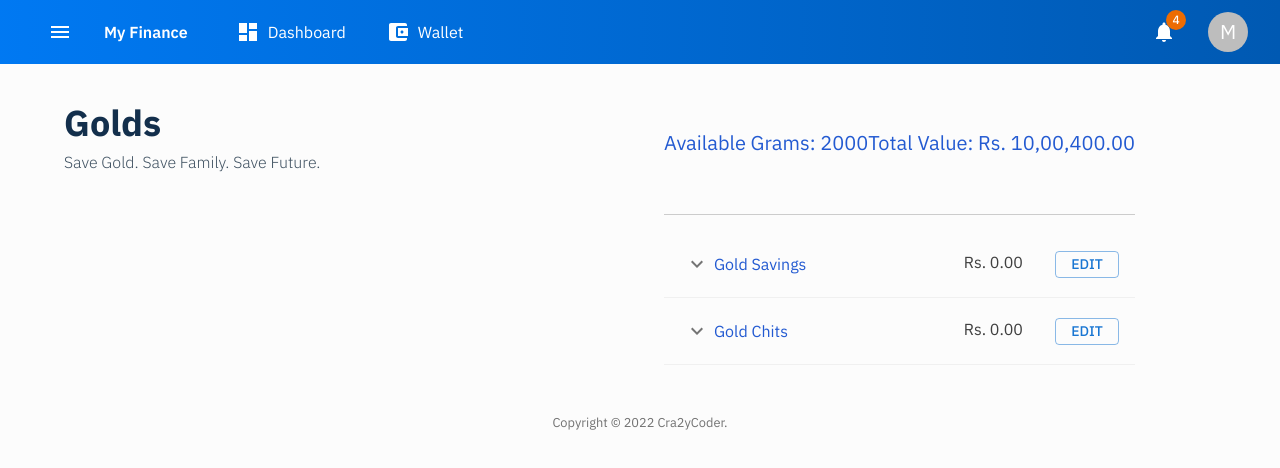
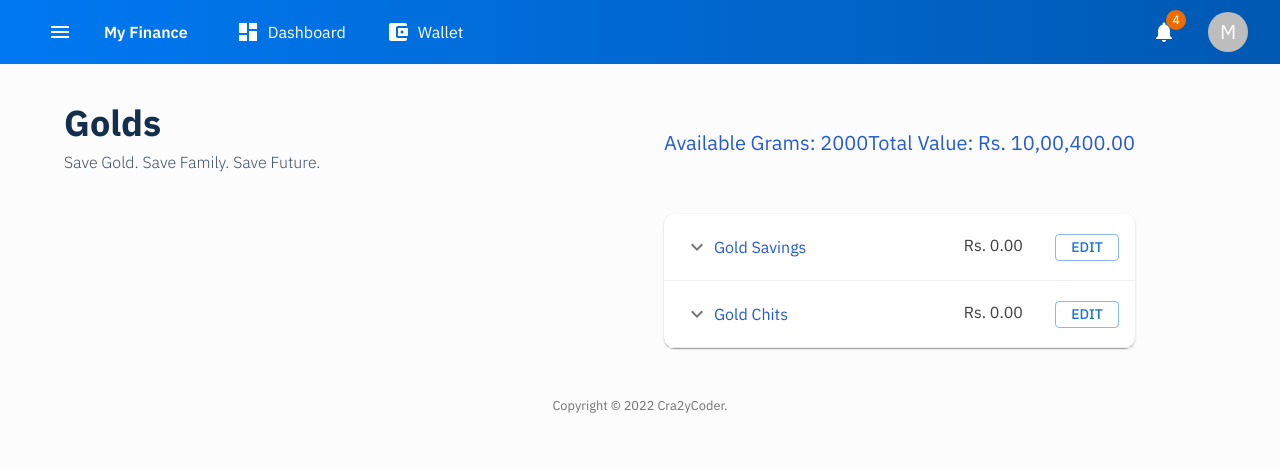
Before and after one commit to cra2ycoder/my-finance, a Next.js app: page /gold-savings in a window 1280 px wide. Shown: the top 468 px of the page. Built offline with nearby package versions, Linux system fonts and the light colour scheme.

Commit message:
wallet table ui corrections

```diff
--- a/components/WalletTable/WalletTable.tsx
+++ b/components/WalletTable/WalletTable.tsx
@@ -1,5 +1,6 @@
 import React from 'react'
 import Box from '@mui/material/Box'
+import Paper from '@mui/material/Paper'
 import WalletItem from './WalletItem'
 import { IWalletTableProps, IWalletItemProps } from './typings'
 
@@ -7,19 +8,21 @@ function WalletTable(props: IWalletTableProps) {
   const { list = [] } = props
 
   return (
+    <Paper
+      sx={{ borderRadius: '10px', width: '100%', marginTop: '1.5rem' }}
+      elevation={1}
+    >
       <Box
         className="wallet-table"
         sx={{
-        marginTop: '1.5rem',
           width: '100%',
-        borderTop: '1px solid #ccc',
-        paddingTop: '1rem',
         }}
       >
         {list.map((x: IWalletItemProps, id: number) => (
           <WalletItem {...x} key={`wallet-item-${id}`} />
         ))}
       </Box>
+    </Paper>
   )
 }
 
```
Lines whose indentation alone changed are shown as unchanged.
